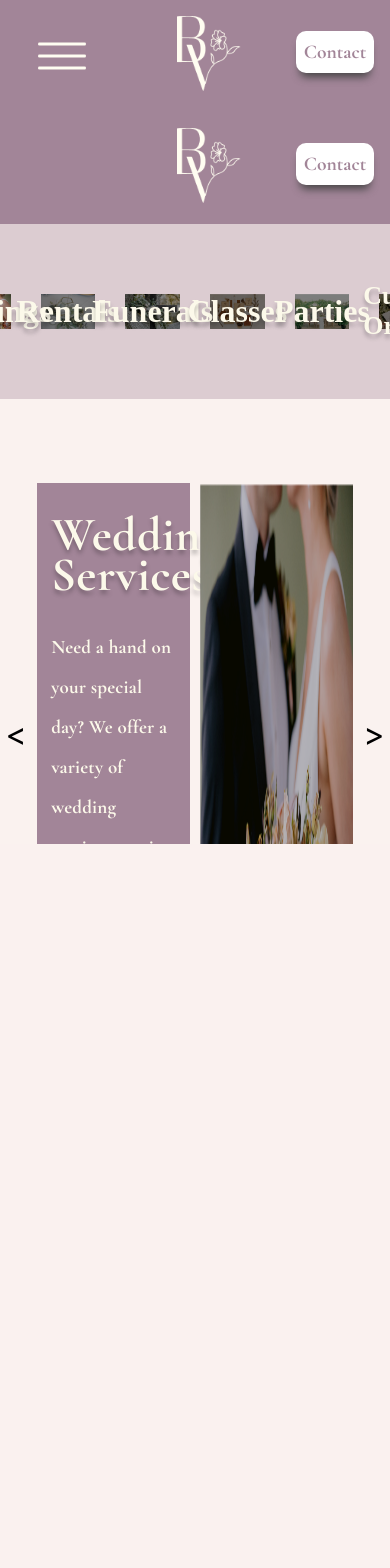
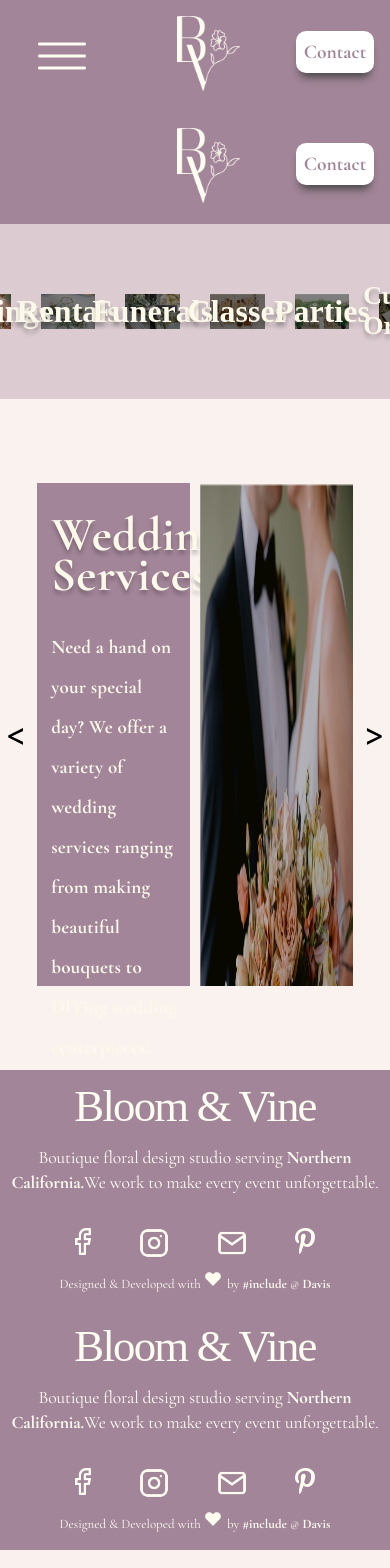
Before and after one commit to include-davis/bloom-and-vine, a React (Create React App) app in the folder bloom-and-vine/: page /Services in a window 390 px wide. Shown: the top 1568 px of the page. Before the commit the page ends 844 px from the top, so only its background shows below. Built offline with nearby package versions, Linux system fonts and the light colour scheme; a web font is replaced by a local one.

Commit message:
display:flex on contact and mobile contact frame updates

```diff
--- a/bloom-and-vine/src/Components/Footer.css
+++ b/bloom-and-vine/src/Components/Footer.css
@@ -243,7 +243,14 @@
     padding-bottom: 0.5em;
   }
   .Footer .Socials img {
-    padding: 1em 1em;
+    padding: 0 3em;
+    width: 30px
+  }
+  .Socials .Facebook img {
+    width: 16px;
+  }
+  .Socials .Pinterest img {
+    width: 20px;
   }
   .Footer ul {
     display: none;
@@ -272,10 +279,6 @@
   }
 
   .Socials img {
-    padding-left: 1.1em;
-    padding-top: 1em;
-  }
-  .Socials img {
     padding-top: 0.5em;
     margin: auto;
   }
@@ -283,7 +286,7 @@
 
 @media (max-width: 900px) {
   .Footer .Description {
-    font-size: 1.2em;
+    font-size: 1.3em;
   }
   .Footer .des1 {
     font-size: 13px;
@@ -292,7 +295,14 @@
 
 @media (max-width: 600px) {
   .Footer .Description {
-    font-size: 1.2em;
+    font-size: 1.1em;
+    width: 95%;
+  }
+  .Footer .Socials img {
+    padding: 1em 1.5em;
+  }
+  .des1 {
+    padding-top: 1em;
   }
 }
 
--- a/bloom-and-vine/src/Pages/Contact.css
+++ b/bloom-and-vine/src/Pages/Contact.css
@@ -11,6 +11,7 @@
   width: fit-content;
   height: fit-content;
   overflow: hidden;
+  display: flex;
 }
 .Rightside-Screen {
   flex-wrap: wrap;
@@ -33,7 +34,7 @@
 .form-wrapper {
   font-family: 'Cormorant Garamond', serif;;
   position: relative;
-  max-width: 90%;
+  max-width: 100%;
   width: 30vw;
   text-align: left;
   left: 10vw;
@@ -54,7 +55,7 @@ input[type=text], select, textarea {
   font-size: 20px;
   font-weight: 300;
   padding-left: 0.5em;
-  box-sizing:border-box
+  box-sizing: border-box
 }
 input[type=date] {
   font-family: 'Cormorant Garamond', serif;
@@ -89,7 +90,6 @@ input[type=submit] {
   line-height: 42px;
   top: 3em;
   float: right;
-  left: 1.1em;
   transition: 0.4s;
   box-shadow: 5px 5px 5px grey;
 }
@@ -186,6 +186,9 @@ hr {
 }
 
 @media (max-width: 900px) {
+  .Contact {
+    display: block;
+  }
   .Leftside-Screen {
     padding-top: 0;
     width: 100vw;
@@ -226,6 +229,11 @@ hr {
   textarea {
     height: 11em;
   }
+
+  .form-wrapper {
+    padding-top: 25px;
+    line-height: 60px;
+  }
   input[type=submit] {
     position:static;
     display: block;
@@ -235,6 +243,11 @@ hr {
     margin-bottom: 2em;
     text-align: center;
     font-weight: 700;
+  }
+  input[type=text], input[type=date], select, textarea {
+    background: none;
+    border-radius: 5px;
+    border: 3px solid #000000;
   }
   .scroll-container {
     right: 0;
--- a/bloom-and-vine/src/index.css
+++ b/bloom-and-vine/src/index.css
@@ -17,7 +17,7 @@ html, body, #full, #someid {
   height: 100%;
   width: 100vw;
   margin: 0;
-  overflow-x: hidden;
+  overflow-x: clip;
 }
 
 #header {
```
